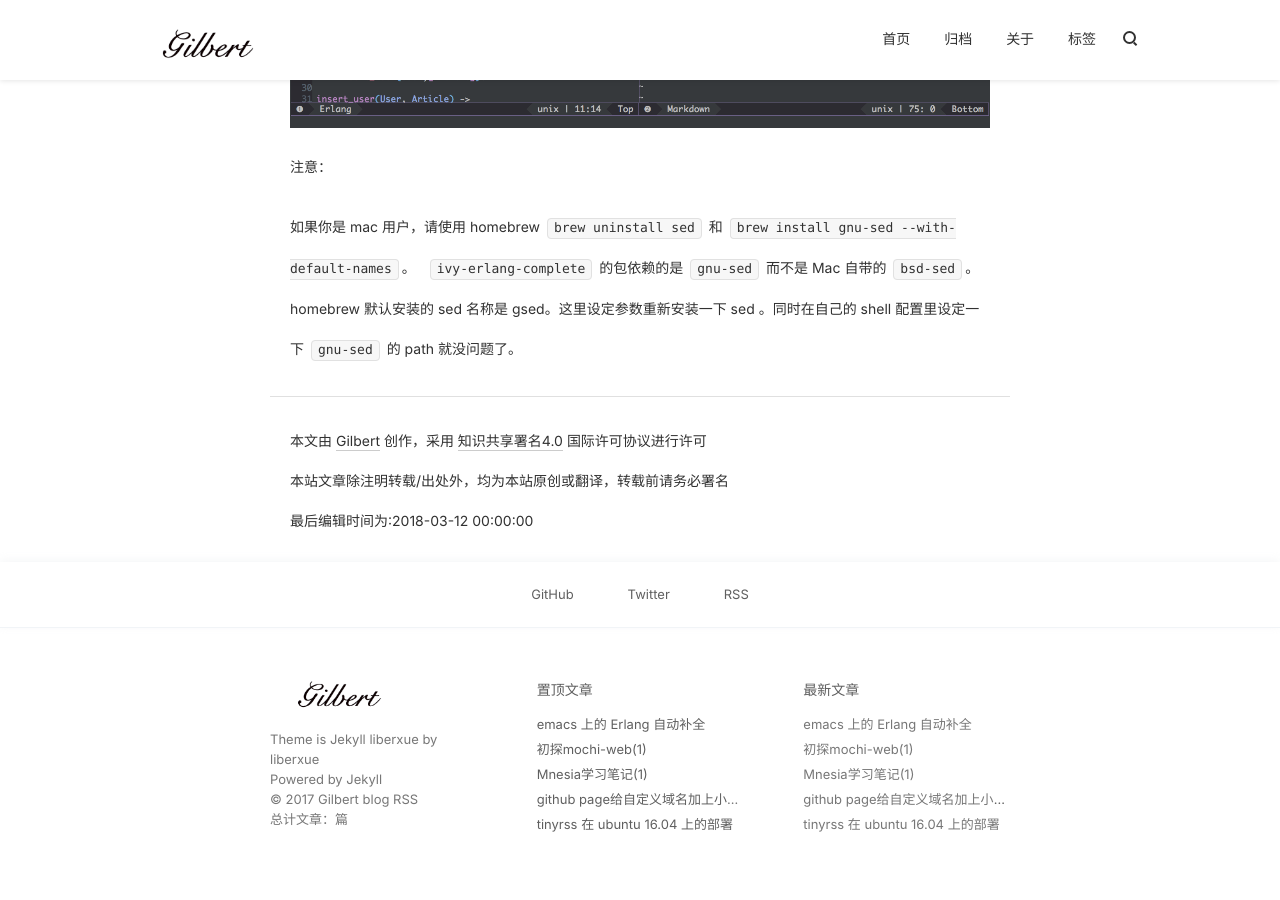
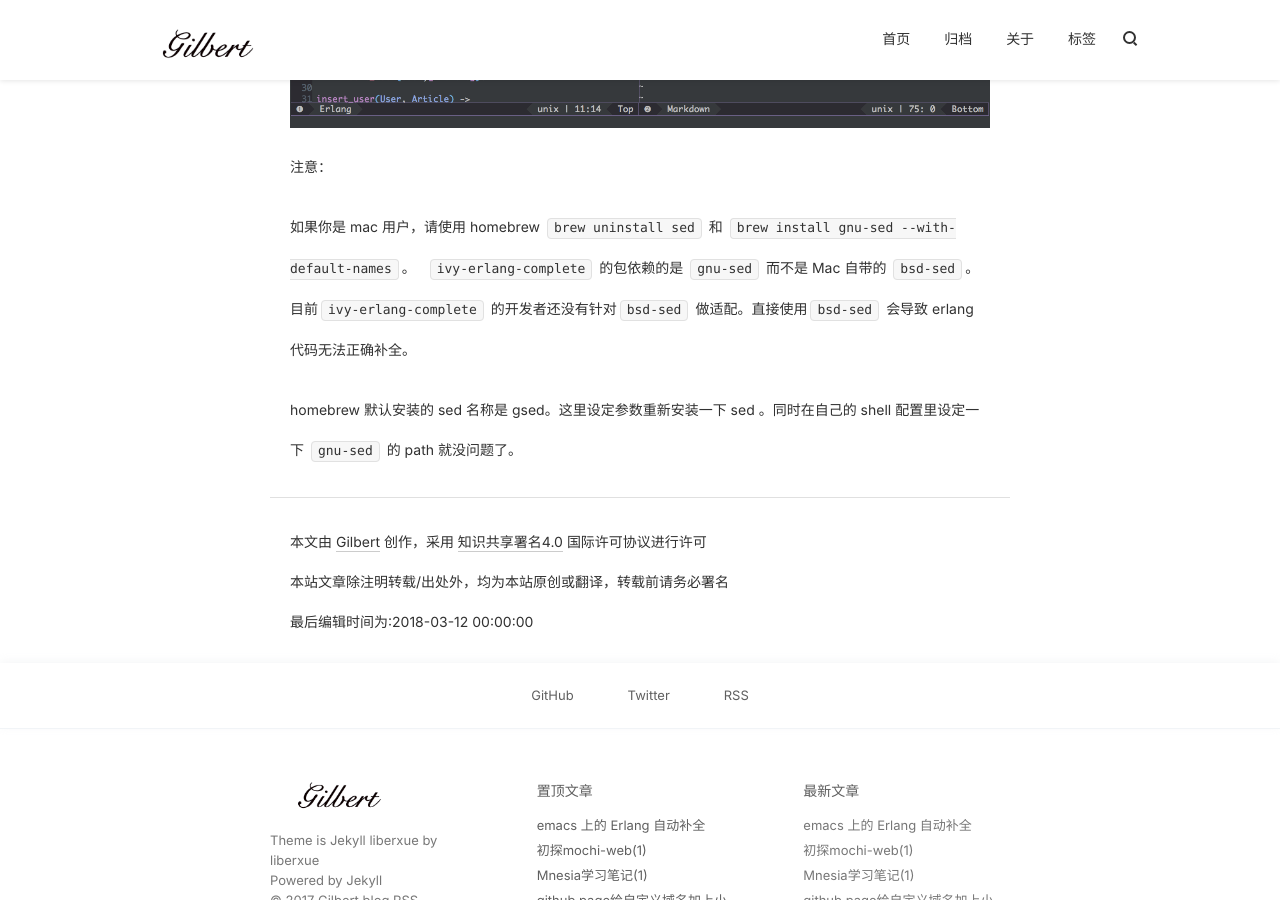
Before and after one commit to Gilbert-Wong/Gilbert-Wong.github.io, a Jekyll site: the page built from _posts/编程/2018-03-11-erlang-complete-in-emacs.md, in a window 1280 px wide and 900 px high, scrolled down 2974 px. Built offline with Jekyll 4.4.1, drawn with Linux system fonts in a browser that asks for light colours; nearby versions of some CDN libraries; comment, search, counter and statistics services are not loaded.

Commit message:
add instructions in  latest blog

```diff
--- a/_posts/编程/2018-03-11-erlang-complete-in-emacs.md
+++ b/_posts/编程/2018-03-11-erlang-complete-in-emacs.md
@@ -80,4 +80,6 @@ s-kostyaev 的配置可以直接看他的 github 仓库: [s-kostyaev/ivy-erlang-
 
  注意：
 
- 如果你是 mac 用户，请使用 homebrew  `brew uninstall sed` 和 `brew install gnu-sed --with-default-names`。　 `ivy-erlang-complete` 的包依赖的是 `gnu-sed` 而不是 Mac 自带的 `bsd-sed`。　 homebrew 默认安装的 sed 名称是 gsed。这里设定参数重新安装一下 sed 。同时在自己的 shell 配置里设定一下 `gnu-sed`  的 path 就没问题了。
+ 如果你是 mac 用户，请使用 homebrew  `brew uninstall sed` 和 `brew install gnu-sed --with-default-names`。　 `ivy-erlang-complete` 的包依赖的是 `gnu-sed` 而不是 Mac 自带的 `bsd-sed`。 目前`ivy-erlang-complete` 的开发者还没有针对`bsd-sed` 做适配。直接使用`bsd-sed` 会导致 erlang 代码无法正确补全。
+
+ homebrew 默认安装的 sed 名称是 gsed。这里设定参数重新安装一下 sed 。同时在自己的 shell 配置里设定一下 `gnu-sed`  的 path 就没问题了。
```
